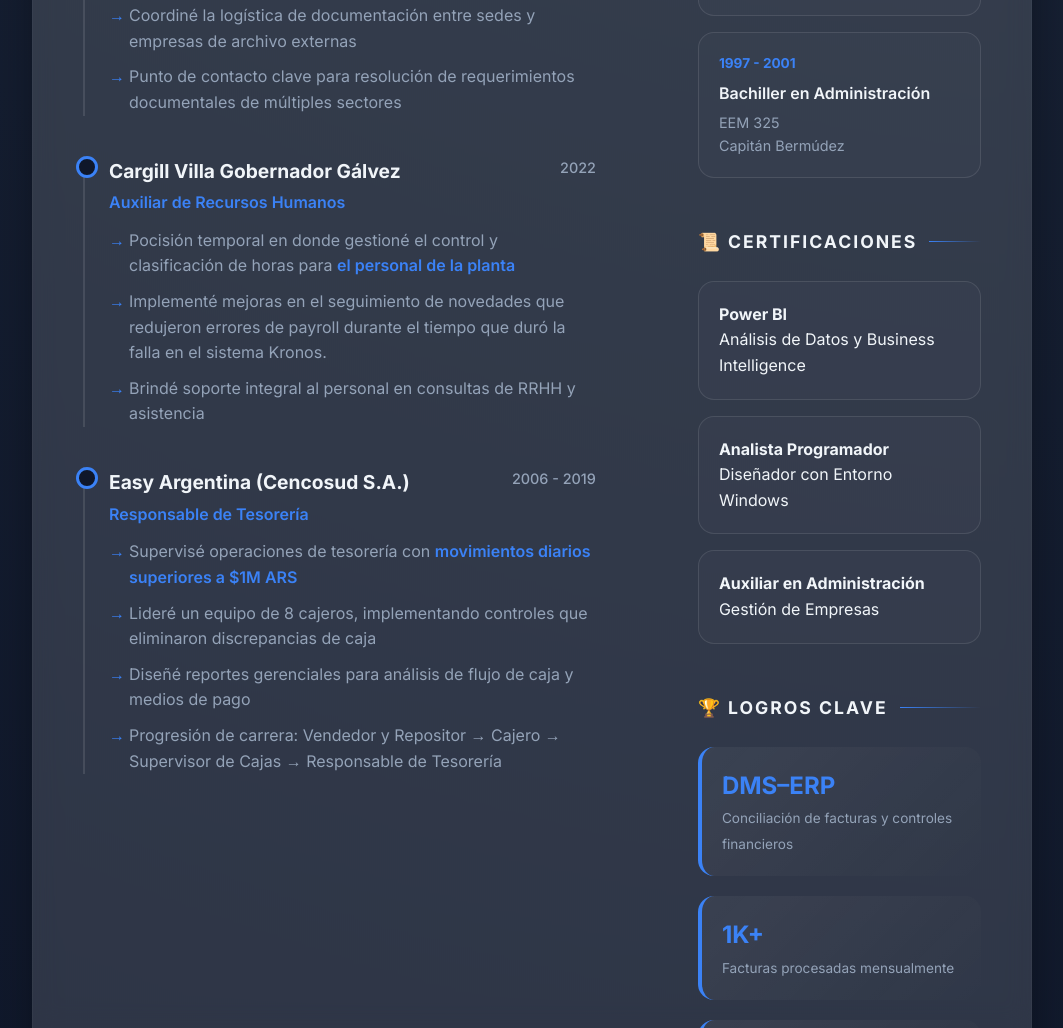
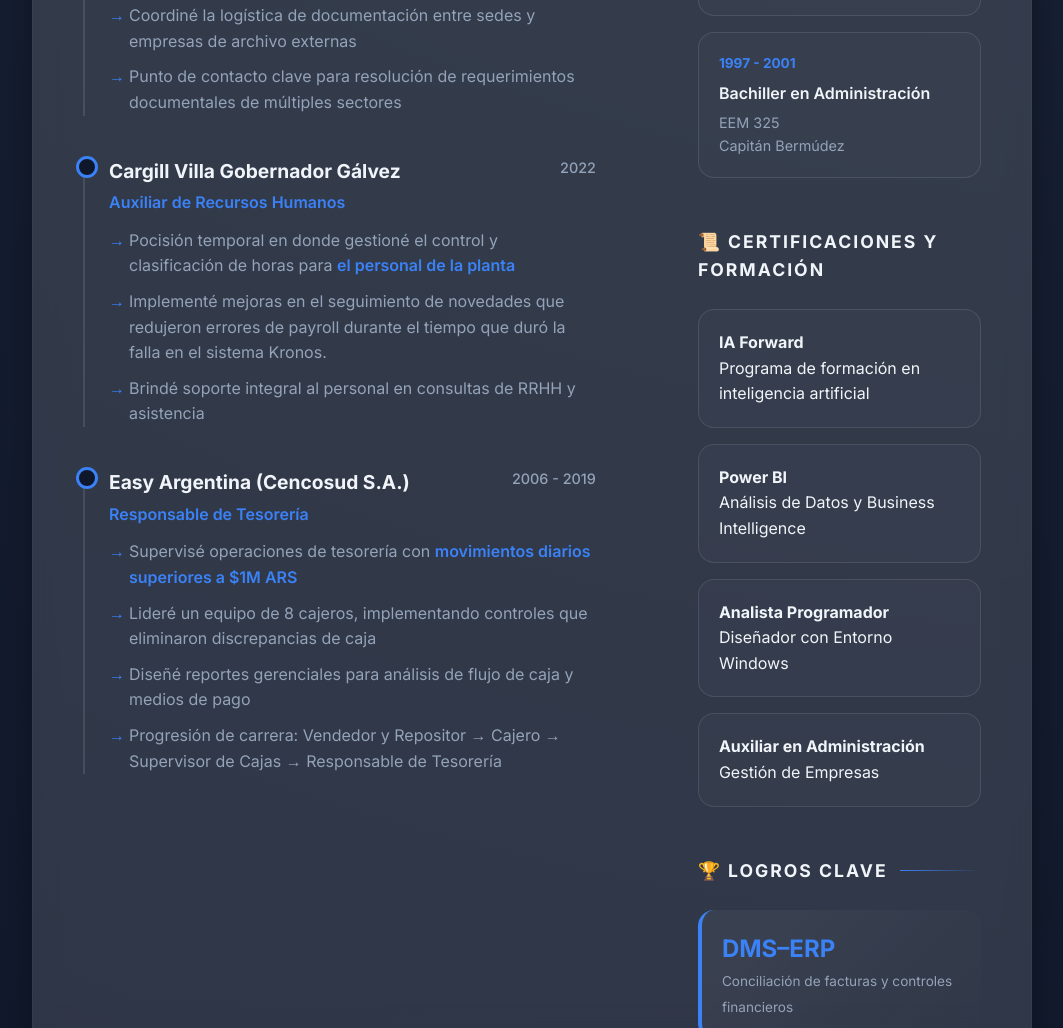
Before and after one commit to Esteban2507/CV-Esteban, a plain HTML site: page index.html in a window 1280 px wide. Shown: the part 1810-2838 px from the top of the page, without its empty margins (108-1171 px from the left). Drawn offline with nearby package versions, Linux system fonts and the light colour scheme.

Commit message:
Add IA Forward training to both CV versions

```diff
--- a/index.html
+++ b/index.html
@@ -252,7 +252,12 @@
                 <!-- Certifications -->
                 <div class="section">
                     <div class="section-title">
-                        📜 Certificaciones
+                        📜 Certificaciones y formación
+                    </div>
+
+                    <div class="cert-item">
+                        <strong>IA Forward</strong><br>
+                        Programa de formación en inteligencia artificial
                     </div>
 
                     <div class="cert-item">
```
Also changed, not shown: en_version.html (+6 -1 lines).
